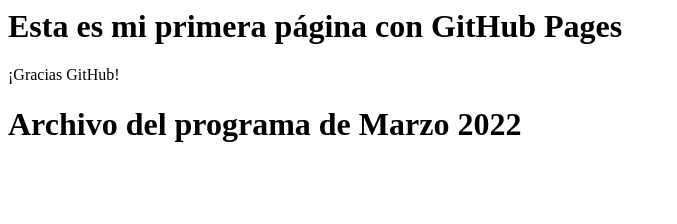
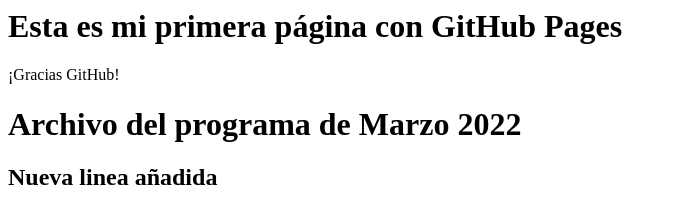
Before and after one commit to pblprieto/ProgramaMarzo22, a plain HTML site: page index.html in a window 1280 px wide. Shown: the whole page, without its empty margins (0-677 px from the left). Drawn offline with Linux system fonts and the light colour scheme.

Commit message:
Update index.html

```diff
--- a/index.html
+++ b/index.html
@@ -1,4 +1,5 @@
 <html>
 <h1> Esta es mi primera página con GitHub Pages </h1> <p>¡Gracias GitHub!</p>
 <h1> Archivo del programa de Marzo 2022 </h1>
+<h2> Nueva linea añadida </h2>
 </html>
```
